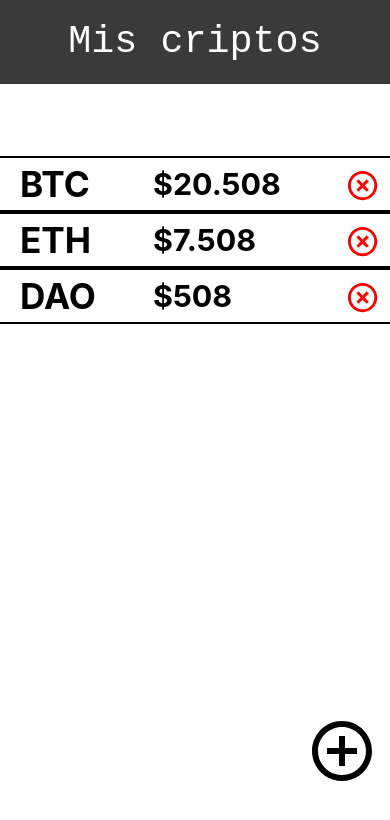
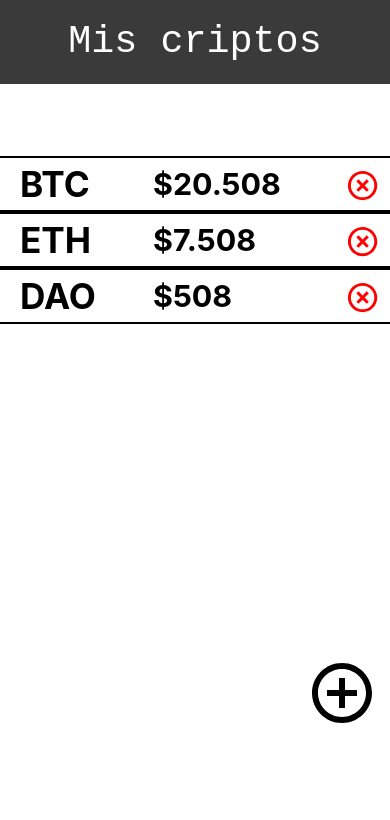
Before and after one commit to Damebeus/Challenge41, a React (Create React App) app: page /home in a window 390 px wide. Shown: the top 820 px of the page. Built offline with nearby package versions, Linux system fonts and the light colour scheme.

Commit message:
cambio height home

```diff
--- a/src/components/Home/Home.module.css
+++ b/src/components/Home/Home.module.css
@@ -5,7 +5,7 @@
   }
 .agregar{
   position: absolute;
-  margin-top: 100vw;
+  margin-top: 85vw;
   margin-left: 77vw;
 
 }
```
